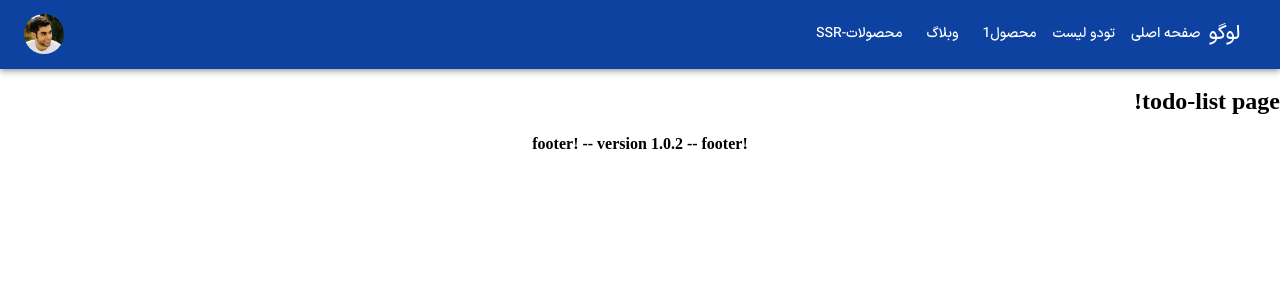
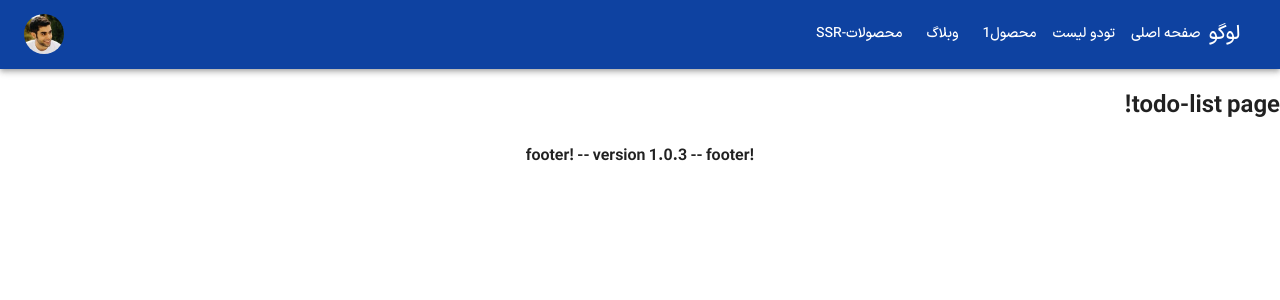
Before and after one commit to payamspot/nextjs-ts-test-app, a Next.js app: page /todo-list in a window 1280 px wide. Shown: the top 300 px of the page. Built offline with nearby package versions, Linux system fonts and the light colour scheme.

Commit message:
temporary changes to check sth (3)

```diff
--- a/components/layout.tsx
+++ b/components/layout.tsx
@@ -35,7 +35,7 @@ function Layout({ children }: Props) {
             margin: '7px 0',
           }}
         >
-          footer! -- version 1.0.2 -- footer!
+          footer! -- version 1.0.3 -- footer!
         </footer>
       </div>
     </div>
--- a/pages/_app.tsx
+++ b/pages/_app.tsx
@@ -22,7 +22,7 @@ function MyApp({ Component, pageProps }: AppProps) {
   return (
     /*<CacheProvider value={cacheRtl}>*/
     <ThemeProvider theme={theme}>
-      {/*<CssBaseline />*/}
+      <CssBaseline />
       <Component {...pageProps} />
     </ThemeProvider>
     /*</CacheProvider>*/
```
